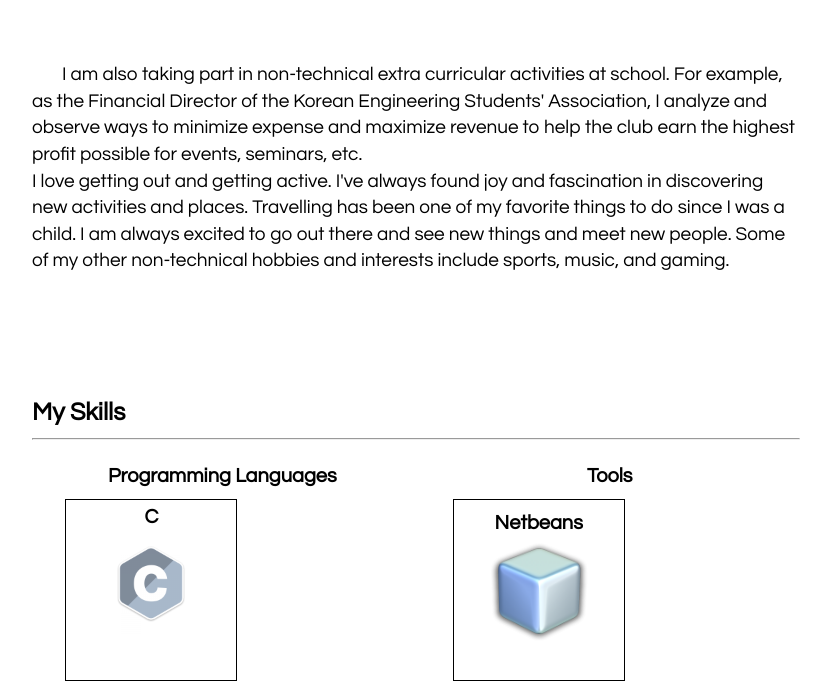
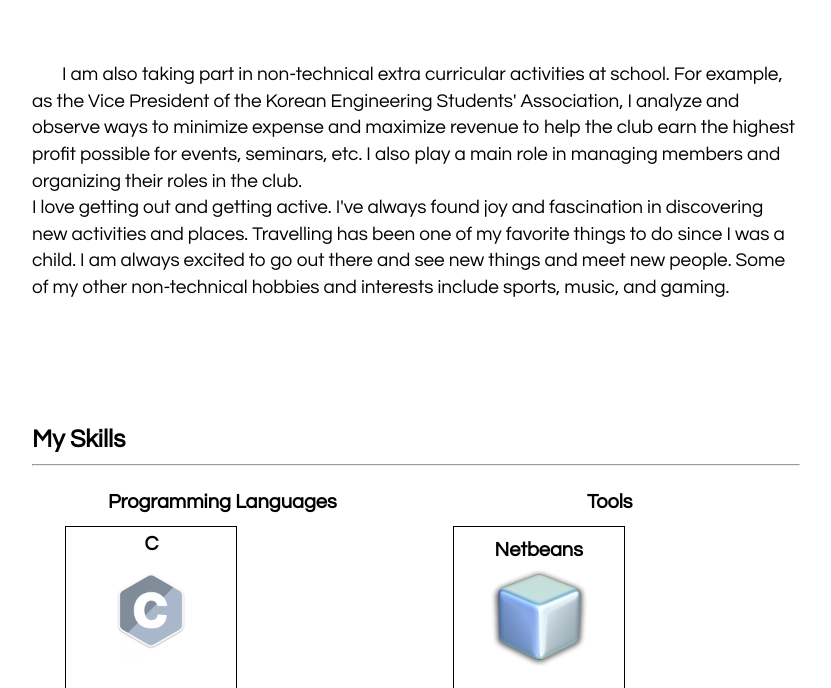
Before and after one commit to dan09781/dan09781.github.io, a plain HTML site: page aboutMe.html in a window 1280 px wide. Shown: the part 984-1672 px from the top of the page, without its empty margins (224-1055 px from the left). Drawn offline with Linux system fonts and the light colour scheme.

Commit message:
Update aboutMe.html

```diff
--- a/aboutMe.html
+++ b/aboutMe.html
@@ -46,8 +46,8 @@
 
 
 		<p>
-	I am also taking part in non-technical extra curricular activities at school. For example, as the Financial Director of the Korean
-	Engineering Students' Association, I analyze and observe ways to minimize expense and maximize revenue to help the club earn the highest profit possible for events, seminars, etc.
+	I am also taking part in non-technical extra curricular activities at school. For example, as the Vice President of the Korean
+	Engineering Students' Association, I analyze and observe ways to minimize expense and maximize revenue to help the club earn the highest profit possible for events, seminars, etc. I also play a main role in managing members and organizing their roles in the club.
 		<br>
 	I love getting out and getting active. I've always found joy and fascination in discovering new activities and places. Travelling has been one of my favorite things to do since I was a child. I am always excited to go out there and see new things and meet new people. Some of my other non-technical hobbies and interests include sports, music, and gaming.<br><br><br><br><br>
 	</p>
```
